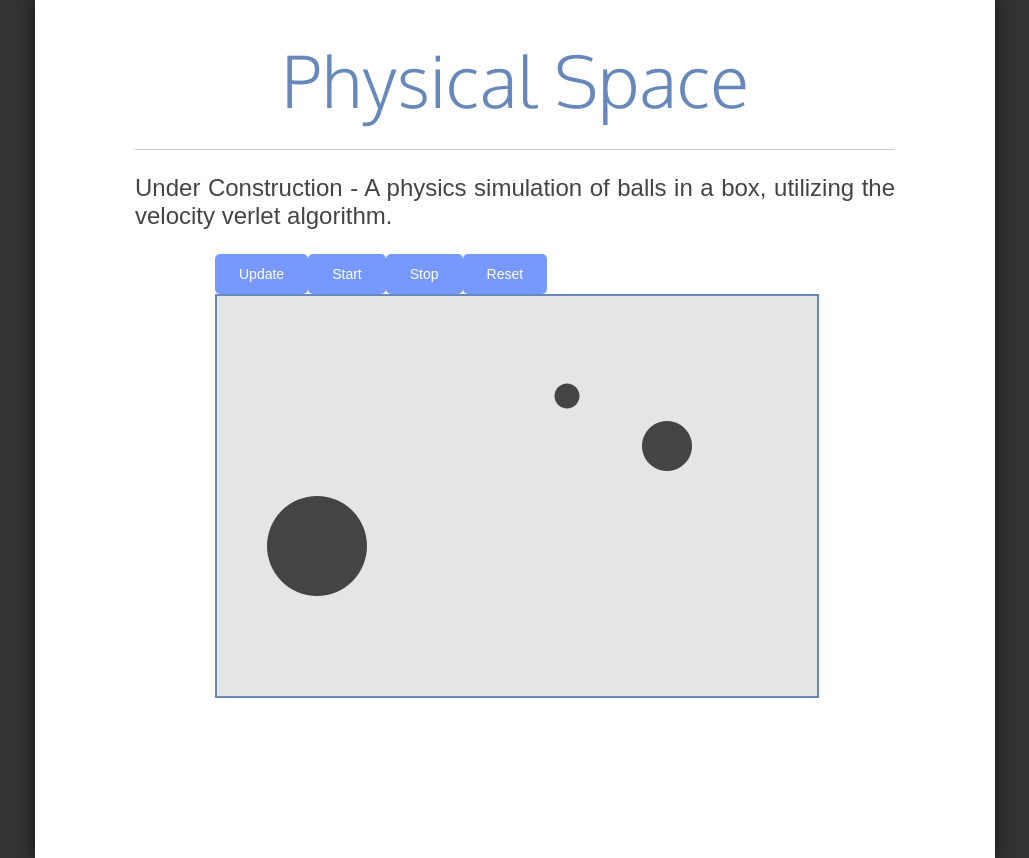
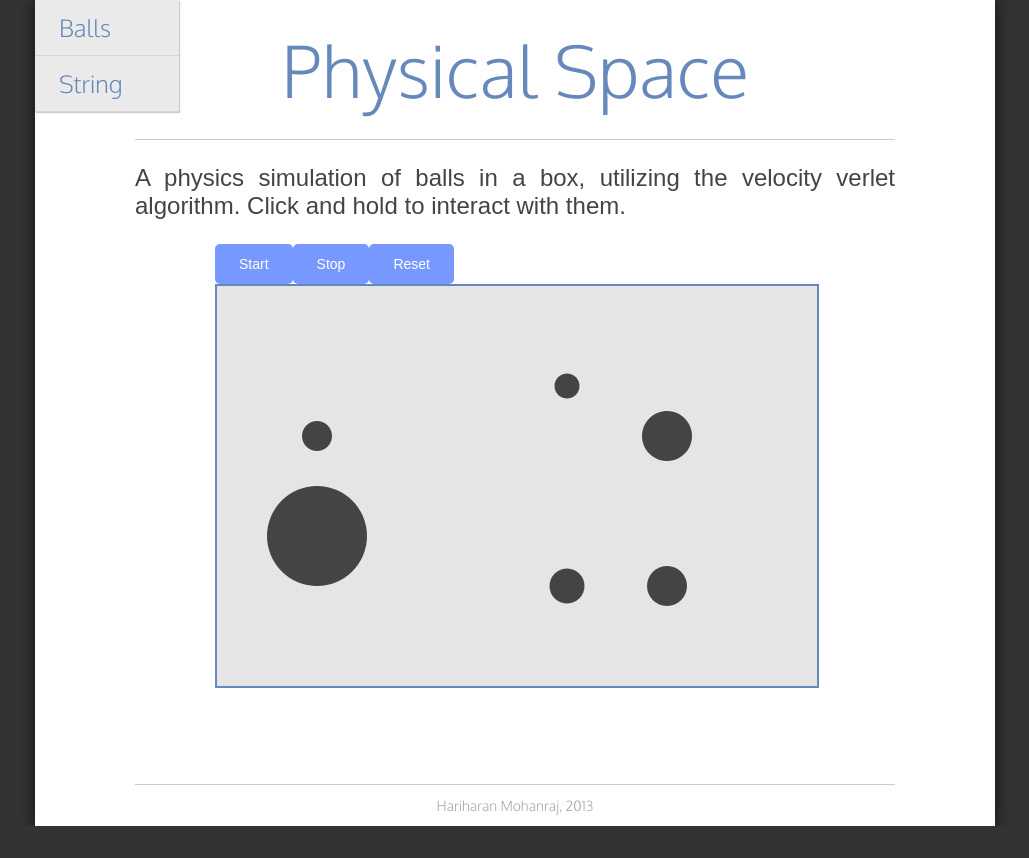
Before and after one commit to harimohanraj89/WebPhysics, a plain HTML site: page balls.html in a window 1280 px wide. Shown: the whole page, without its empty margins (125-1154 px from the left). After the commit the page ends 826 px from the top, so only its background shows below. Drawn offline with Linux system fonts and the light colour scheme; a web font is replaced by a local one.

Commit message:
Make things pretty

```diff
--- a/index.html
+++ b/balls.html
@@ -11,33 +11,44 @@
     	<script src="js/libvec2.js"></script>
         <script src="js/ball.js"></script>
     	<script src="js/ballphysics.js"></script>
+
         <meta http-equiv="Content-Type" content="text/html; charset=utf-8" />
-        <title>New Web Project</title>
+        <title>Physical Space</title>
     </head>
 
     <body>
     	<div id="site">
+            <div id="menu">
+                <h2>...</h2>
+                <ul id="menulist">
+                    <a href="./balls.html"><li>Balls</li></a>
+                    <a href="./string.html"><li>String</li></a>
+                </ul>
+            </div>
 	        <h1>
 	        	Physical Space
 	        </h1>
 
 	        <p>
-	        	Under Construction - A physics simulation of balls in a box, utilizing the velocity verlet algorithm.
+	        	A physics simulation of balls in a box, utilizing the velocity verlet algorithm. Click and hold to interact with them.
 	        </p>
 
-            <div id="physicswrapper">
-                <div id="controlbuttonwrapper" class="narrow">
-                    <button class="button1" id="updatebutton" onclick="UpdateBalls();">Update</button>
+            <div id="physicswrapper" class="narrow">
+                <div id="controlbuttonwrapper">
+                    <!-- <button class="button1" id="updatebutton" onclick="UpdateBalls();">Update</button> -->
                     <button class="button1" id="startbutton" onclick="StartSimulation();">Start</button>
                     <button class="button1" id="stopbutton" onclick="StopSimulation();">Stop</button>
                     <button class="button1" id="resetbutton" onclick="ResetBalls();">Reset</button>
                 </div>
 
-                <div id="canvaswrapper" class="narrow">
+                <div id="canvaswrapper">
                     <canvas id="mainCanvas"></canvas>
                 </div>
             </div>
 
+            <div id="footer">
+                <p> Hariharan Mohanraj, 2013 </p>
+            </div>
 	    </div>
 
     </body>
--- a/js/ball.js
+++ b/js/ball.js
@@ -1,6 +1,3 @@
-/**
- * @author Hariharan Mohanraj
- */
 // ========================================
 //
 //	  PHYSICS BALL JAVASCRIPT LIBRARY
--- a/js/ballphysics.js
+++ b/js/ballphysics.js
@@ -1,7 +1,3 @@
-/**
- * @author Hariharan Mohanraj
- */
-
 // ========================================
 //
 //	 	VERLET IMPLEMENTATIONS OF BALLS
@@ -17,7 +13,7 @@ var CSCALE		= 100;
 var ASCALE 		= 50;
 var PHEIGHT		= CHEIGHT / CSCALE;
 var PWIDTH		= CWIDTH  / CSCALE;
-var RESTITUTION	= 0.4;
+var RESTITUTION	= 0.7;
 var DRESTITUTION= 0.1;
 var SLOP 		= 0.005;
 var GRAVITY		= new Vec2(0,0);
@@ -57,9 +53,9 @@ window.onload = function () {
 
 	// Initial Conditions
 	// ------------------
-	ballstartsx = [2, 9, 7];
-	ballstartsy = [3, 5, 6];
-	ballstartsr = [1, 0.5, 0.25];
+	ballstartsx = [2, 9, 7, 2, 9, 7];
+	ballstartsy = [3, 5, 6, 5, 2, 2];
+	ballstartsr = [1, 0.5, 0.25, 0.3, 0.4, 0.35];
 	// ------------------
 	c = document.getElementById("mainCanvas");
 	c.width = CWIDTH;
@@ -170,16 +166,14 @@ AddMouseForce = function (i) {
 	}
 
 	// Draw debugging lines
-	ctx.strokeStyle = "#F00";
+	ctx.strokeStyle = "#68b";
+	ctx.fillStyle = "#68b";
 	ctx.beginPath();
-	ctx.arc(mouse.mousePos.x * CSCALE, CHEIGHT - mouse.mousePos.y * CSCALE, mouse.mouseMin*CSCALE, 0, 2*Math.PI);
+	ctx.arc(mouse.mousePos.x * CSCALE, CHEIGHT - mouse.mousePos.y * CSCALE, mouse.mouseMax*CSCALE, 0, 2*Math.PI);
 	ctx.stroke();
 	ctx.beginPath();
-	ctx.arc(mouse.mousePos.x * CSCALE, CHEIGHT - mouse.mousePos.y * CSCALE, mouse.mouseMax*CSCALE, 0, 2*Math.PI);
-
-	ctx.moveTo(mouse.mousePos.x * CSCALE, CHEIGHT - mouse.mousePos.y * CSCALE);
-	ctx.lineTo(balls[i].position.x * CSCALE, CHEIGHT - balls[i].position.y * CSCALE);
-	ctx.stroke();
+	ctx.arc(mouse.mousePos.x * CSCALE, CHEIGHT - mouse.mousePos.y * CSCALE, 0.5*CSCALE, 0, 2*Math.PI);
+	ctx.fill();
 }
 // ------------------------
 // 		 COLLISIONS
@@ -283,5 +277,5 @@ function BallsMouseUp(event){
 function UpdateMousePos(event) {
     var clientRect = c.getBoundingClientRect();
     mouse.mousePos.x = (event.clientX - clientRect.left) / ASCALE;
-    mouse.mousePos.y = (400 - (event.clientY - clientRect.top)) / ASCALE; // TODO: This shouldn't be hardcoded.
+    mouse.mousePos.y = (400 - (event.clientY - clientRect.top)) / ASCALE; // TODO: This 400 shouldn't be hardcoded.
 }
--- a/js/libvec2.js
+++ b/js/libvec2.js
@@ -1,6 +1,3 @@
-/**
- * @author Hariharan Mohanraj
- */
 // ========================================
 //
 //	 	2-D VECTOR JAVASCRIPT LIBRARY
--- a/js/stringphysics.js
+++ b/js/stringphysics.js
@@ -1,7 +1,3 @@
-/**
- * @author Hariharan Mohanraj
- */
-
 // ========================================
 //
 //	 	SIMULATION OF VIBRATING STRING
@@ -16,14 +12,15 @@
 
 // Physical Parameters
 var stringLen       = 1;     	// meters
-var tension         = 75;    	// newtons
+var tension         = 7500;    	// newtons
 var linDensity      = 0.2;   	// kg/meter
 var amplitude       = 0.0001;
+var dampingCoeff	= 0.01;
 
 // Computational Parameters
-var numSegs         = 256;
+var numSegs         = 1024;
 var delta           = 0.00001;	// seconds
-var stepsPerFrame   = 4;
+var stepsPerFrame   = 1;
 var spfCount		= 0;
 var totalTime       = 5;		// seconds
 
@@ -37,7 +34,9 @@ var y 		= new Array(numSegs);
 var prevy 	= new Array(numSegs);
 var nexty 	= new Array(numSegs);
 var accel 	= new Array(numSegs);
-var dxdy2	= new Array(numSegs);
+var dxdy1	= new Array(numSegs);
+var velocity;
+
 
 // User variables
 var initType	= "pluck";
@@ -207,11 +206,16 @@ UpdateString = function () {
 
 	// Implement solution to 1-D wave equation, standard verlet
 	// ------------------
+
 	dxdy2 = CustomDiff(CustomDiff(y,x),x);
+
 	for (var i=0; i<numSegs; i++) {
 
+		// Velocity
+		velocity = (y[i] - prevy[i])/delta;
+
 		// Accel
-		accel[i] = dxdy2[i] * tension / (linDensity*segmentLen);
+		accel[i] = (dxdy2[i] * tension - dampingCoeff*velocity/segmentLen) / (linDensity) ;
 
 		// Next y
 		if (i == 0 || i == numSegs-1) {
--- a/less/style.less
+++ b/less/style.less
@@ -24,23 +24,89 @@ body {
 }
 
 #site {
+	position:relative;
 	width : 80%;
 	max-width: 760px;
 	min-height:100%;
 
 	margin-top:0;
 	margin-bottom:0;
+	// float:right;
 	margin-left : auto;
 	margin-right: auto;
-	padding-top:  10px;
+	padding-top:  0;
+	padding-bottom:0;
 	padding-left: 100px;
 	padding-right:100px;
-	padding-bottom:48px;
 
 	//border-right:1px solid @background-main - #333;
 	//border-left:1px solid @background-main - #333;
 	box-shadow : 0px 0px 15px @background-side - #222;
 	background-color: @background-main;
+
+	div#menu {
+		padding:0;
+		margin:0;
+
+		position:absolute;
+		top:0;
+		left:0;
+		h2 {
+			margin:0;
+			padding-left:24px;
+			padding-top:0;
+
+			font-family:"Oxygen",sans-serif;
+			font-weight:300;
+			font-size : 36px;
+			color:@heading-color;
+		}
+
+		ul#menulist {
+			position:absolute;
+			// top:36px;
+			// left:24px;
+			top:0;
+			left:0;
+
+			margin:0;
+			padding:0;
+
+			list-style-type:none;
+			background:#eaeaea;
+
+			box-shadow:1px 1px 1px #ccc;
+
+			li {
+				padding-top:12px;
+				padding-bottom:12px;
+				padding-left:24px;
+				text-align:left;
+				width:120px;
+
+				font-family:"Oxygen",sans-serif;
+				font-weight:300;
+				font-size:24px;
+				color:@heading-color;
+				border-bottom:1px solid #d5d5d5;
+
+				transition:color 0.3s, background 0.3s;
+				-webkit-transition:color 0.3s, background 0.3s;
+
+				&:hover {
+					color:@heading-color + #112;
+					background:#f5f5f5;
+				}
+			}
+
+			a {
+				text-decoration:none;
+				color:@heading-color;
+			}
+
+
+		}
+	}
 
 	h1 {
 		width:100%;
@@ -102,6 +168,7 @@ body {
 
 	div#physicswrapper {
 
+		margin-bottom:96px;
 		div#controlbuttonwrapper {
 
 		}
@@ -172,4 +239,24 @@ body {
 			}
 		}
 	}
+
+	div#footer {
+		clear:both;
+		width:100%;
+		padding-bottom:12px;
+		border-top:1px solid #ccc;
+
+		p {
+			padding:0;
+			margin:0;
+			margin-top:12px;
+
+			width:100%;
+
+			text-align:center;
+			font-family:"Oxygen", sans-serif;
+			font-size:14px;
+			color:#a5a5a5;
+		}
+	}
 }
```
Also changed, not shown: string.html (+14 -3 lines), css/style.css.
